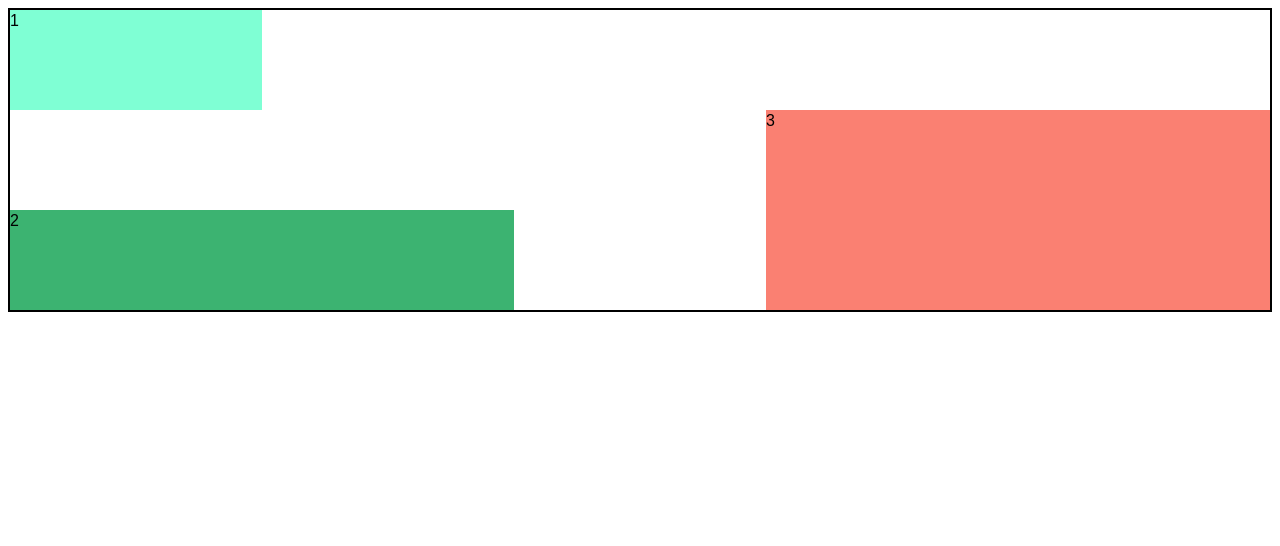
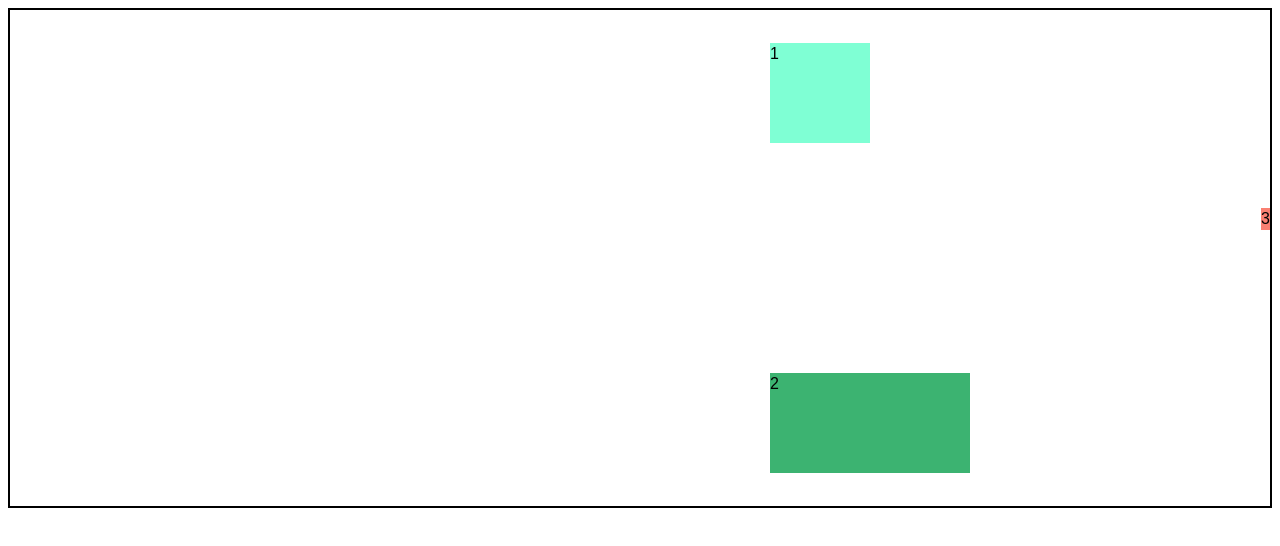
Before and after one commit to Dar1aK/grid-tutorial, a plain HTML site: page index.html in a window 1280 px wide. Drawn offline with Linux system fonts and the light colour scheme.

Commit message:
#5 justify & align

```diff
--- a/styles.css
+++ b/styles.css
@@ -7,18 +7,19 @@ body {
 }
 
 .container {
+    height: 500px;
     display: grid;
-    /* grid-template-columns: repeat(5, 1fr);
-    grid-template-rows: repeat(3, 100px);
-    grid-template-areas:
-        'a  . . . .'
-        '. . . c c'
-        'b b . c c'; */
     grid-template:
         'a . . . .' 100px
         '. . . c c' 100px
         'b b . c c' 100px
-        / 1fr 1fr 1fr 1fr 1fr;
+        / 100px 100px 100px 100px 100px;
+    /* justify-content: space-around;
+    align-content: space-around; */
+    place-content: space-around end; /*выравнивание полос сетки относительно контейнера*/
+    /* justify-items: center;
+    align-items: center; */ /*выравнивание содержимого внутри области*/
+    /* place-items: start end; */
     border: 2px solid;
 }
 
@@ -32,5 +33,8 @@ body {
 
 .item:nth-child(3) {
     grid-area: c;
+    /* justify-self: center;
+    align-self: center; */
+    place-self: start end; /*выравнивание содержимого для одного элемента*/
 
 }
```
